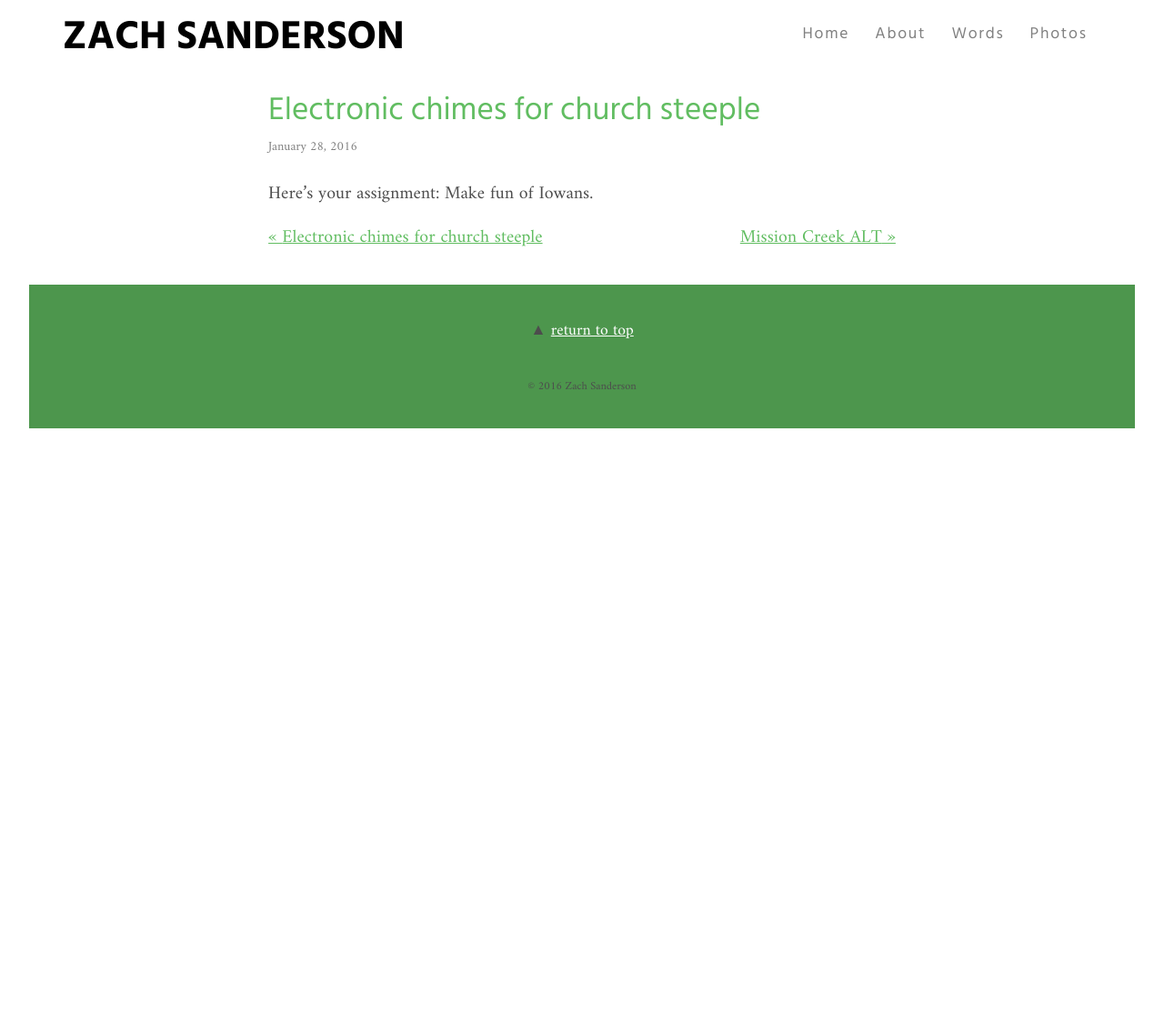
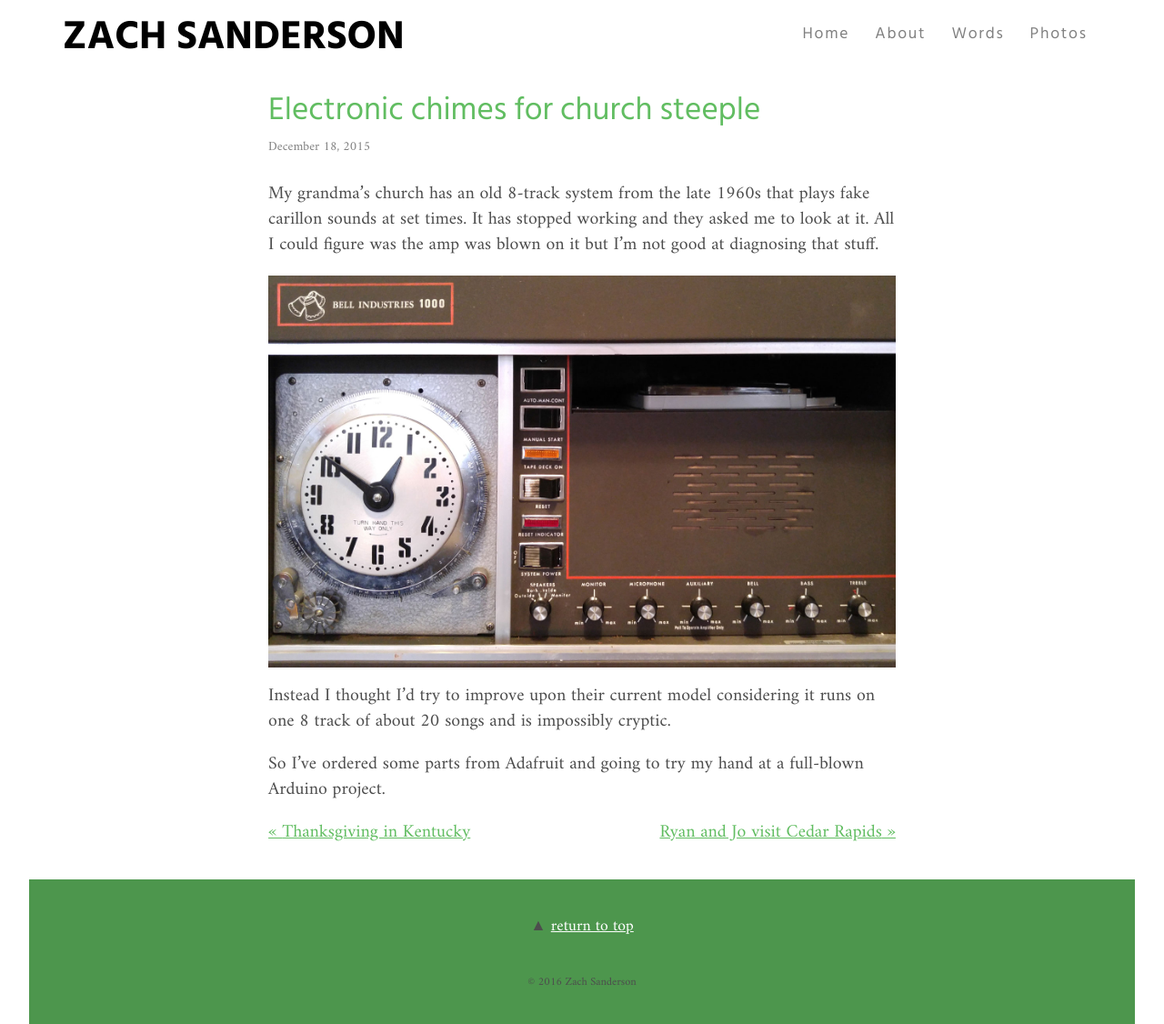
Before and after one commit to zachsanderson/words, a Jekyll site: the page built from _posts/project/2015-12-18-electronic-chimes-for-church-steeple.md, in a window 1280 px wide. Shown: the whole page at 91% size. Built offline with Jekyll 4.4.1, drawn with Linux system fonts in a browser that asks for light colours; before the commit the page ends 900 px from its top, so only the background shows below that.

Commit message:
Filled out content for posts, photos and projects

```diff
--- a/_posts/project/2015-01-28-electronic-chimes-for-church-steeple.md
+++ /dev/null
@@ -1,16 +0,0 @@
----
-layout: post
-title:  "Electronic chimes for church steeple"
-date:   2016-01-28
-categories: project
-featured: yes
-excerpt_separator: <!-- more -->
-
-images:
-
-    -   url: /images/chimes-1600.jpg
-        alt: Old 8-track electronic chime system
-
----
-
-Here’s your assignment: Make fun of Iowans.
--- /dev/null
+++ b/_posts/project/2015-12-18-electronic-chimes-for-church-steeple.md
@@ -0,0 +1,23 @@
+---
+layout: post
+title:  "Electronic chimes for church steeple"
+date:   2015-12-18
+categories: project
+featured: yes
+excerpt_separator: <!-- more -->
+
+images:
+
+    -   url: /images/chimes-1600.jpg
+        alt: Old 8-track electronic chime system
+
+---
+
+My grandma's church has an old 8-track system from the late 1960s that plays fake carillon sounds at set times. It has stopped working and they asked me to look at it. All I could figure was the amp was blown on it but I'm not good at diagnosing that stuff.
+
+{% assign image = page.images[0] %}
+{% include image.html image=image %}
+
+Instead I thought I'd try to improve upon their current model considering it runs on one 8 track of about 20 songs and is impossibly cryptic.
+
+So I've ordered some parts from Adafruit and going to try my hand at a full-blown Arduino project.
```
Also changed, not shown: _posts/photos/2015-11-25-thanksgiving-in-kentucky.md (added, +20 -0 lines), _posts/photos/2015-12-23-ryan-and-jo-visit-cr.md (added, +18 -0 lines), _posts/photos/2015-12-25-christmas-creek-hike.md (added, +18 -0 lines), _posts/photos/2016-01-22-earliest-unfeatured-photos.md (deleted, +0 -16 lines), _posts/photos/2016-01-23-earlier-featured-photos.md (deleted, +0 -16 lines), _posts/project/2015-01-28-electronic-chimes-for-church-steeple copy 2.md (deleted, +0 -16 lines), _posts/project/2015-01-28-electronic-chimes-for-church-steeple copy 3.md (+1 -1 lines), _posts/project/2015-01-28-electronic-chimes-for-church-steeple copy 4.md (deleted, +0 -16 lines), _posts/project/2015-01-28-electronic-chimes-for-church-steeple copy.md (deleted, +0 -16 lines), _posts/project/2016-01-20-new-logo.md (added, +27 -0 lines), _posts/project/2016-02-05-orioles-hackathon.md (added, +16 -0 lines), _posts/project/2016-04-12-new-site.md (added, +17 -0 lines), images/newlogo-1600.png (added), images/newsite-1600.jpg (added), 2 more files.
